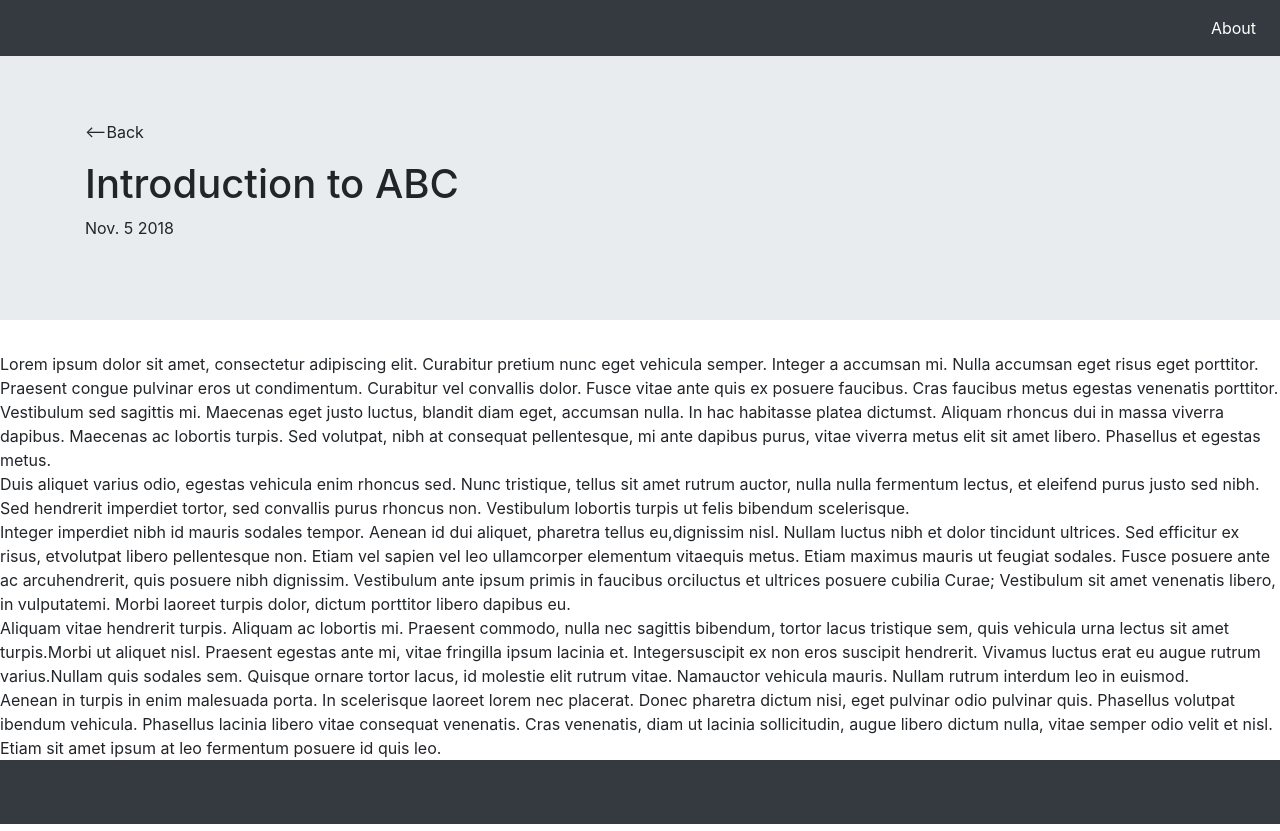
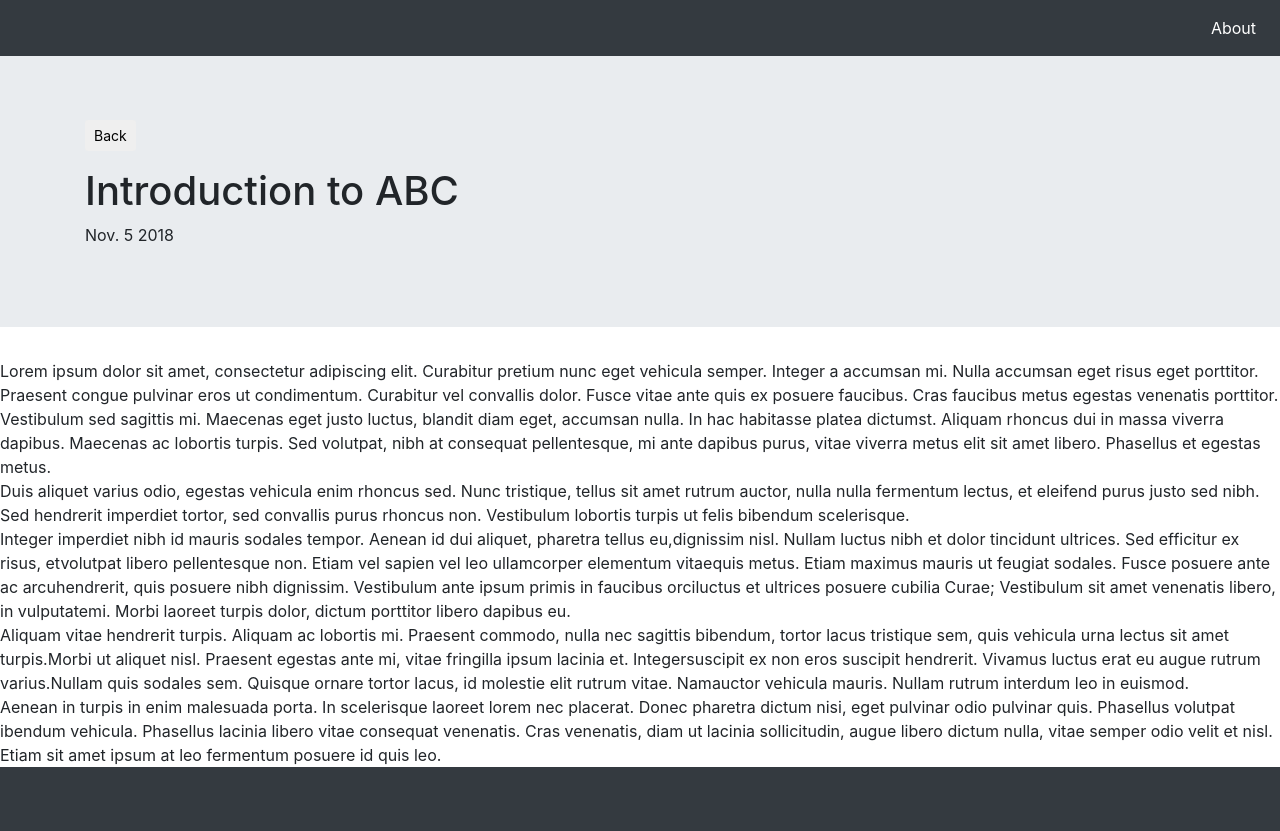
Before and after one commit to quynhhnnguyen/Blog-Exercise, a plain HTML site: page page2 blog name.html in a window 1280 px wide. Drawn offline with nearby package versions, Linux system fonts and the light colour scheme.

Commit message:
Update page2 blog name.html
change the button format

```diff
--- a/page2 blog name.html
+++ b/page2 blog name.html
@@ -27,7 +27,7 @@
 
 <div class="jumbotron jumbotron-fluid">
   <div class="container">
-      <p class="p1"><a ref="index.html"><--Back</a></p>
+       <p class="p1"><a href="index.html"><button type="button" class="btn btn-default btn-sm">Back</button></a></p>
       <h1>Introduction to ABC</h1>
     <p>Nov. 5 2018</p>
   </div>
```
